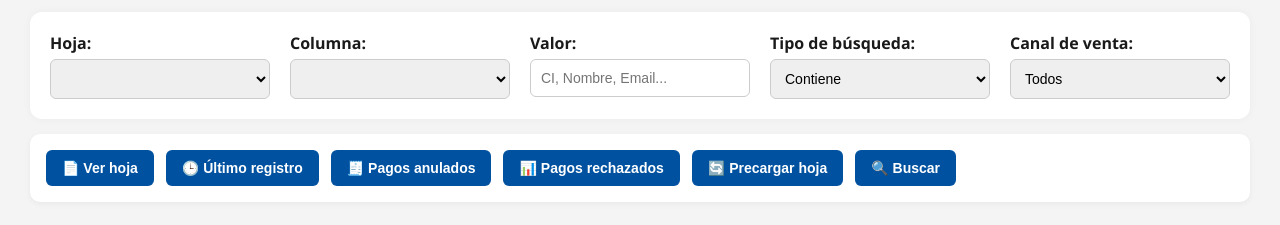
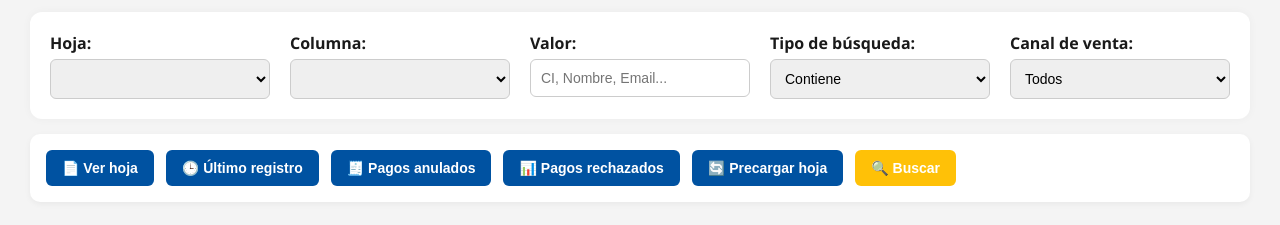
Before and after one commit to dsalvettofarma/ver-pagos, a plain HTML site: page index.html in a window 1280 px wide. Shown: the part 71-296 px from the top of the page. Drawn offline with Linux system fonts and the light colour scheme.

Commit message:
Update index.html

```diff
--- a/index.html
+++ b/index.html
@@ -148,8 +148,13 @@
         background: #003f80;
     }
 
+    .acciones button.button-buscar {
+        background: #ffc107;
+    }
 
-
+    .acciones button.button-buscar:hover {
+        background: #f5b905;
+    }
     @media (max-width: 600px) {
       .container {
         grid-template-columns: 1fr;
@@ -198,7 +203,7 @@
     <button onclick="analizarAnulados()">🧾 Pagos anulados</button>
     <button onclick="analizarErrores()">📊 Pagos rechazados</button>
     <button onclick="precargar()">🔄 Precargar hoja</button>
-    <button onclick="buscar()">🔍 Buscar</button>
+    <button class="button-buscar" onclick="buscar()">🔍 Buscar</button>
   </div>
 
   <div id="estado"></div>
```
